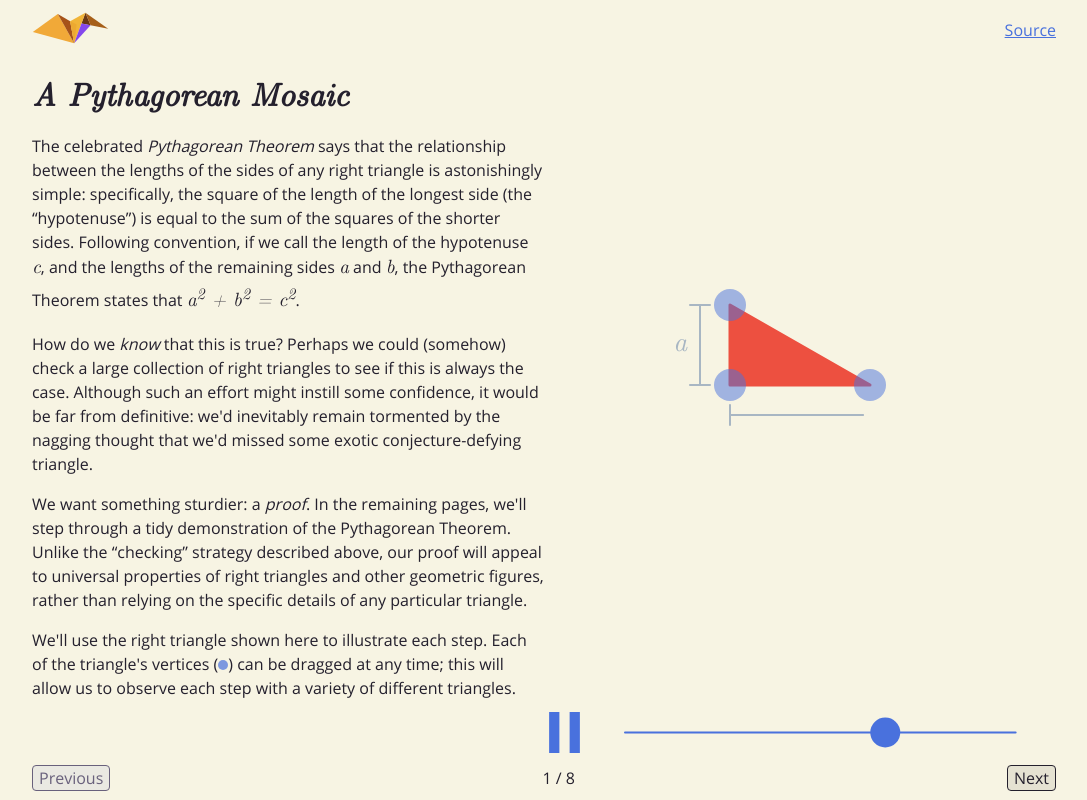
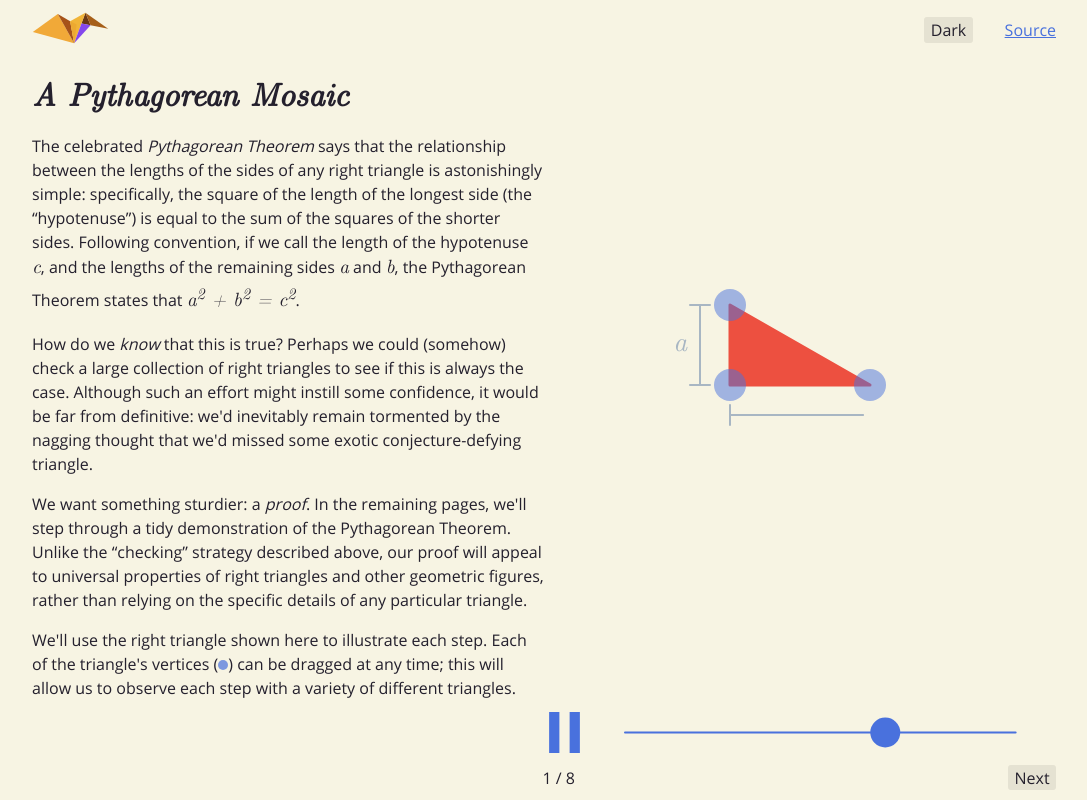
Before and after one commit to wjlewis/pymos, a React (Create React App) app: page / in a window 1280 px wide. Shown: the whole page, without its empty margins (96-1183 px from the left). Built offline with nearby package versions, Linux system fonts and the light colour scheme.

Commit message:
Rough out dark theme
Still not happy with the implementation or colors yet.

```diff
--- a/src/App.tsx
+++ b/src/App.tsx
@@ -1,5 +1,11 @@
 import React from 'react';
-import { StateContext, initState, reducer, Actions as A } from './state';
+import {
+  StateContext,
+  initState,
+  reducer,
+  Actions as A,
+  Selectors as S,
+} from './state';
 import { useDevice } from './hooks';
 import Header from './Header';
 import Prose from './Prose';
@@ -11,14 +17,16 @@ const App: React.FC = () => {
   useDevice(device => dispatch(A.updateDevice(device)));
 
   return (
+    <main className={S.isLight(state) ? 'light' : 'dark'}>
       <StateContext.Provider value={{ state, dispatch }}>
         <Header />
-      <main>
+        <article id="content">
           <Prose />
           <Illustration />
-      </main>
+        </article>
         <Footer />
       </StateContext.Provider>
+    </main>
   );
 };
 
--- a/src/Footer.tsx
+++ b/src/Footer.tsx
@@ -18,13 +18,19 @@ const Footer: React.FC = () => {
   return (
     <footer>
       <nav>
-        <button onClick={handlePrevious} disabled={noPrevious}>
+        <button
+          onClick={handlePrevious}
+          style={{ visibility: noPrevious ? 'hidden' : 'initial' }}
+        >
           Previous
         </button>
 
         <span>{S.stepProgress(state)}</span>
 
-        <button onClick={handleNext} disabled={noNext}>
+        <button
+          onClick={handleNext}
+          style={{ visibility: noNext ? 'hidden' : 'initial' }}
+        >
           Next
         </button>
       </nav>
--- a/src/Header.tsx
+++ b/src/Header.tsx
@@ -1,13 +1,25 @@
 import React from 'react';
+import { StateContext, Actions as A, Selectors as S } from './state';
 import sonobe from './assets/sonobe.svg';
 
 const Header: React.FC = () => {
+  const { state, dispatch } = React.useContext(StateContext);
+
+  function handleClick() {
+    return dispatch(A.toggleTheme());
+  }
+
   return (
     <header>
       <nav>
         <a href="https://wjlewis.github.io" target="_blank" rel="noreferrer">
           <img id="icon" src={sonobe} alt="A sonobe module" />
         </a>
+
+        <div>
+          <button className="theme-toggle" onClick={handleClick}>
+            {S.altThemeString(state)}
+          </button>
 
           <a
             href="https://www.github.com/wjlewis/pymos"
@@ -16,6 +28,7 @@ const Header: React.FC = () => {
           >
             Source
           </a>
+        </div>
       </nav>
     </header>
   );
--- a/src/index.css
+++ b/src/index.css
@@ -21,6 +21,14 @@
   --green: #2dba66;
   --gray: #a8b6c3;
   --debug: #864ef1;
+  --button: #e5e2d2;
+  --button-hover: #ddd9c0;
+
+  --text-dark: #e9e3cd;
+  --bg-dark: #122340;
+  --bg-dark-translucent: #12234088;
+  --button-dark: #163c7c;
+  --button-hover-dark: #174eaa;
 }
 
 html {
@@ -33,16 +41,27 @@ html {
 /* Resets */
 html,
 body,
-#root {
+#root,
+main {
   width: 100%;
   height: 100%;
   overflow: hidden;
   margin: 0;
 }
 
-#root {
+main {
   display: flex;
   flex-direction: column;
+}
+
+main.light {
+  background-color: var(--bg);
+  color: var(--text);
+}
+
+main.dark {
+  background-color: var(--bg-dark);
+  color: var(--text-dark);
 }
 
 button {
@@ -50,20 +69,23 @@ button {
   font-size: 1em;
   cursor: pointer;
   color: var(--text);
-  border: 1px solid var(--text);
-  background-color: #e5e2d2;
-  border-radius: 4px;
+  border: none;
+  background-color: var(--button);
+  border-radius: 3px;
+  padding: 0.1em 0.4em;
 }
 
 button:hover {
-  background-color: #ddd9c0;
+  background-color: var(--button-hover);
 }
 
-button:disabled {
-  cursor: unset;
-  background-color: #eae9e2;
-  color: #69617c;
-  border-color: #69617c;
+main.dark button {
+  background-color: var(--button-dark);
+  color: var(--text-dark);
+}
+
+main.dark button:hover {
+  background-color: var(--button-hover-dark);
 }
 
 /* Main layout */
@@ -85,6 +107,15 @@ header nav #icon {
   height: 32px;
 }
 
+header nav div {
+  display: flex;
+  align-items: center;
+}
+
+.theme-toggle {
+  margin-right: 2em;
+}
+
 footer {
   width: 100%;
   height: 45px;
@@ -99,7 +130,7 @@ footer nav {
   justify-content: space-between;
 }
 
-main {
+#content {
   width: 100%;
   flex: 1 1 100%;
   overflow: hidden;
@@ -125,6 +156,10 @@ main {
   justify-content: center;
   align-items: center;
   background-color: var(--bg-translucent);
+}
+
+main.dark #main-triangle-reset {
+  background-color: var(--bg-dark-translucent);
 }
 
 a {
@@ -253,6 +288,10 @@ code {
   fill: var(--bg);
 }
 
+main.dark .main-square-label {
+  fill: var(--bg-dark);
+}
+
 .main-square-label-exponent {
   font-size: 0.8em;
 }
@@ -271,10 +310,18 @@ code {
   fill: var(--bg);
 }
 
+main.dark .aux-square-label {
+  fill: var(--bg-dark);
+}
+
 .tri-label {
   font-family: var(--header-font);
   font-size: 1.5em;
   fill: var(--bg);
+}
+
+main.dark .tri-label {
+  fill: var(--bg-dark);
 }
 
 .main-triangle-copy {
@@ -295,6 +342,10 @@ code {
 
 .angle-measure.inside {
   stroke: var(--bg);
+}
+
+main.dark .angle-measure.inside {
+  stroke: var(--bg-dark);
 }
 
 .debug-point {
@@ -322,7 +373,7 @@ code {
 
 /* Laptops */
 @media screen and (min-width: 1024px) {
-  main {
+  #content {
     display: grid;
     grid-template-columns: auto 512px 512px auto;
   }
@@ -349,7 +400,7 @@ code {
 
 /* Tablets */
 @media screen and (min-width: 768px) and (max-width: 1023px) {
-  main {
+  #content {
     display: grid;
     grid-template-rows: 1fr 1fr;
   }
@@ -376,7 +427,7 @@ code {
     font-size: 14px;
   }
 
-  main {
+  #content {
     display: grid;
     grid-template-rows: 2fr 1fr;
   }
--- a/src/state/actions.ts
+++ b/src/state/actions.ts
@@ -19,6 +19,7 @@ export enum ActionType {
   UpdateDims = 'UpdateDims',
   UpdateDevice = 'UpdateDevice',
   ResetMainTriangle = 'ResetMainTriangle',
+  ToggleTheme = 'ToggleTheme',
 }
 
 export function previousStep(): Action {
@@ -68,3 +69,7 @@ export function updateDevice(device: Device): Action {
 export function resetMainTriangle(): Action {
   return { type: ActionType.ResetMainTriangle };
 }
+
+export function toggleTheme(): Action {
+  return { type: ActionType.ToggleTheme };
+}
--- a/src/state/reducer.ts
+++ b/src/state/reducer.ts
@@ -1,4 +1,4 @@
-import { State, Dims, Device, initTri, smallInitTri } from './state';
+import { State, Dims, Device, Theme, initTri, smallInitTri } from './state';
 import { Action, ActionType } from './actions';
 import { steps } from '../steps';
 import { DragSubject } from './DragSubject';
@@ -30,6 +30,8 @@ export function reducer(state: State, action: Action): State {
       return reduceUpdateDevice(state, action.payload);
     case ActionType.ResetMainTriangle:
       return reduceResetMainTriangle(state);
+    case ActionType.ToggleTheme:
+      return reduceToggleTheme(state);
     default:
       return state;
   }
@@ -216,3 +218,8 @@ function isTriOutOfBounds(state: State, dims: Dims): boolean {
   const outY = Math.abs(r.y) > height / 2;
   return outX || outY;
 }
+
+function reduceToggleTheme(state: State): State {
+  const theme = state.ui.theme === Theme.Light ? Theme.Dark : Theme.Light;
+  return { ...state, ui: { ...state.ui, theme } };
+}
--- a/src/state/selectors.ts
+++ b/src/state/selectors.ts
@@ -1,4 +1,4 @@
-import { State, Dims } from './state';
+import { State, Dims, Theme } from './state';
 import { StepProps, steps } from '../steps';
 
 export function canGoPrevious(state: State): boolean {
@@ -36,3 +36,11 @@ export function dims(state: State): Dims {
 export function currentDuration(state: State): number {
   return steps[state.stepIndex].duration;
 }
+
+export function isLight(state: State): boolean {
+  return state.ui.theme === Theme.Light;
+}
+
+export function altThemeString(state: State): string {
+  return state.ui.theme === Theme.Light ? 'Dark' : 'Light';
+}
--- a/src/state/state.ts
+++ b/src/state/state.ts
@@ -12,11 +12,17 @@ export interface UIState {
   device: Device;
   dims: Dims;
   triOutOfBounds: boolean;
+  theme: Theme;
 }
 
 export enum Device {
   Laptop = 'Laptop',
   Mobile = 'Mobile',
+}
+
+export enum Theme {
+  Light = 'Light',
+  Dark = 'Dark',
 }
 
 export const initTri: RightTriangle = {
@@ -36,6 +42,7 @@ export const initState: State = {
     dims: { width: 0, height: 0 },
     triOutOfBounds: false,
     device: Device.Laptop,
+    theme: Theme.Light,
   },
   tri: initTri,
   dragSubject: DragSubject.None(),
```
Lines whose indentation alone changed are shown as unchanged.
